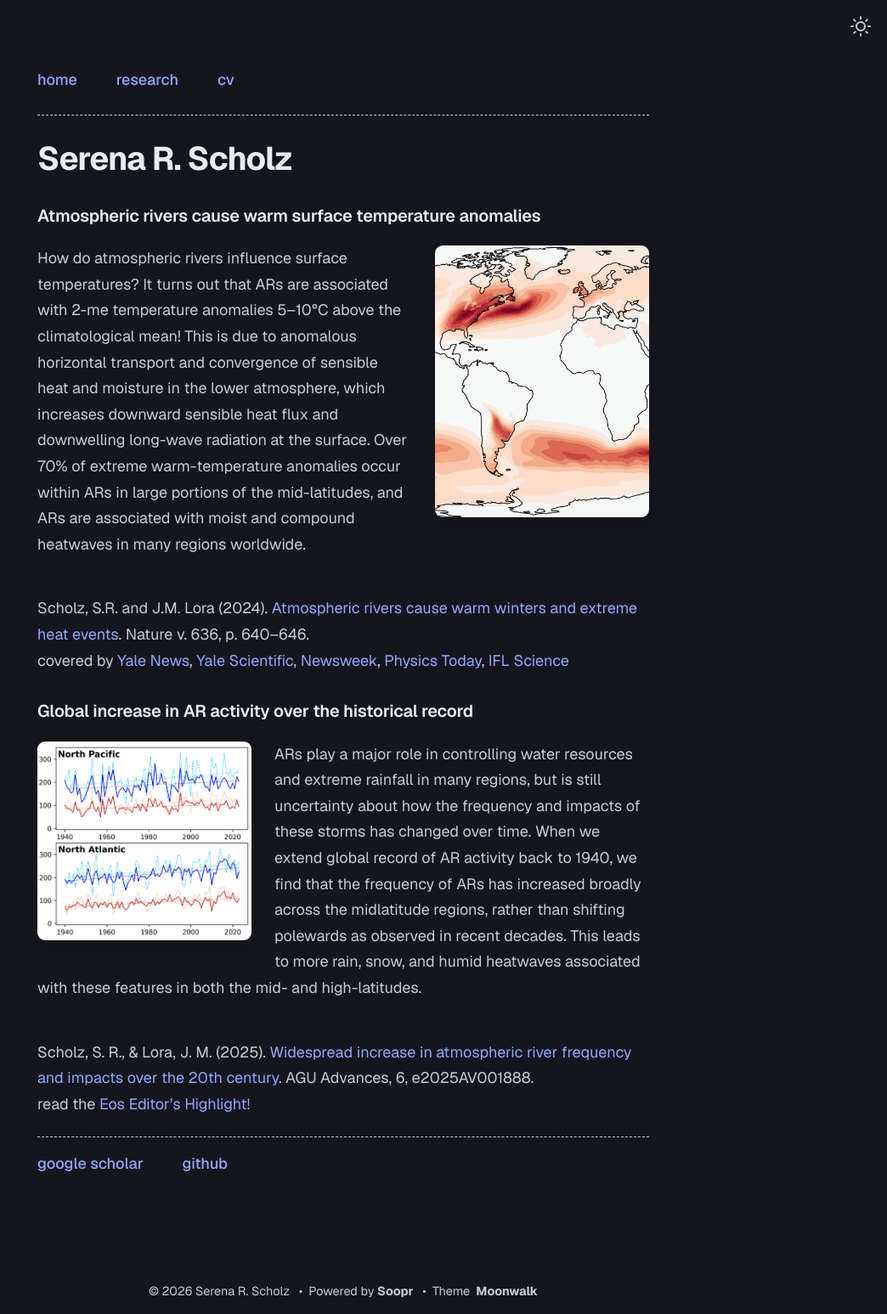
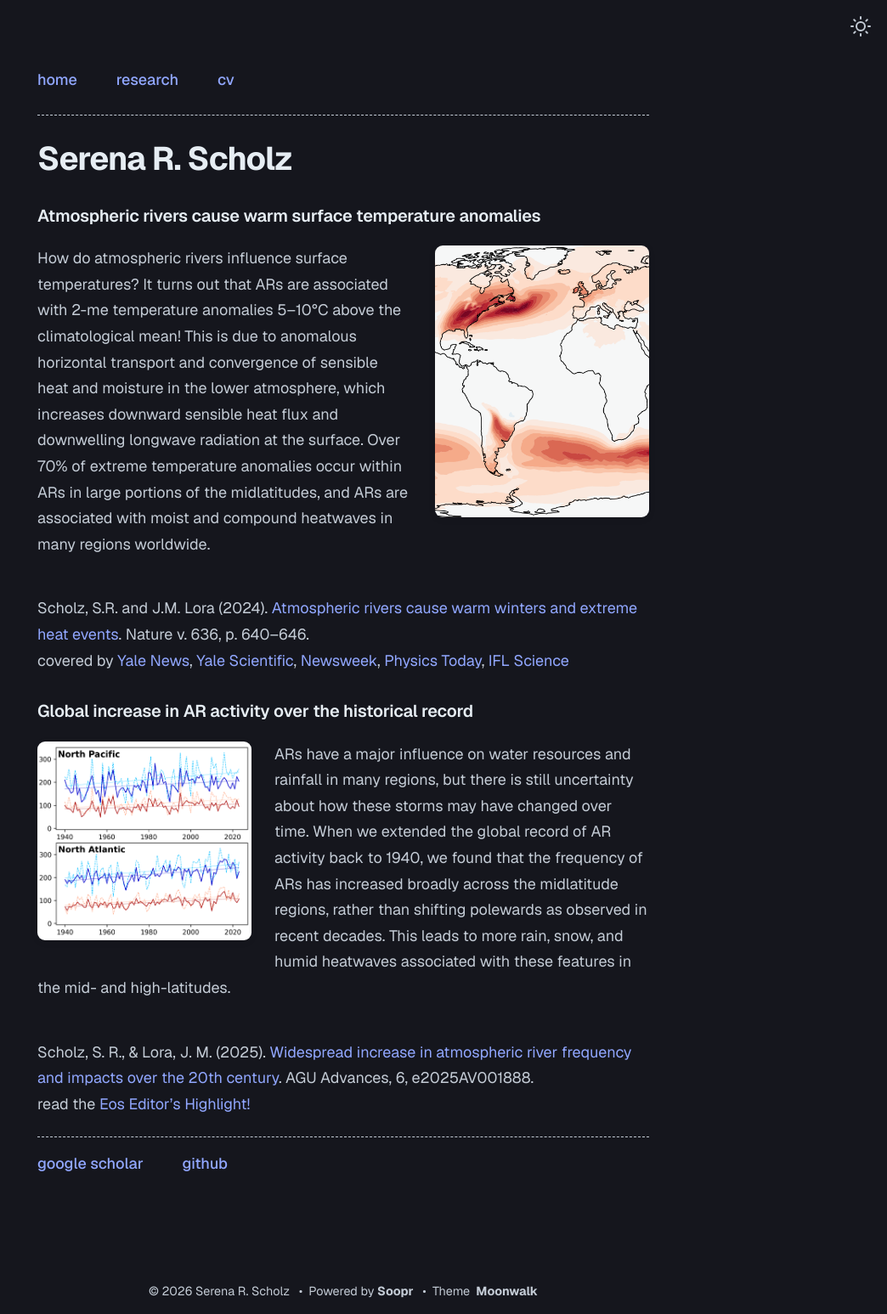
Before and after one commit to serenarscholz/serenarscholz.github.io, a Jekyll site: the page built from research.md, in a window 1280 px wide. Shown: the whole page at 85% size, without its empty margins (236-1280 px from the left). Built offline with Jekyll 4.4.1, drawn with Linux system fonts in a browser that asks for light colours.

Commit message:
Update research.md

```diff
--- a/research.md
+++ b/research.md
@@ -10,7 +10,7 @@ permalink: /research/
      alt="Net effect of 2m temperature anomalies associated with atmospheric rivers"
      style="float: right; width: 35%; margin: 0 0 1em 1.5em;">
 
-How do atmospheric rivers influence surface temperatures? It turns out that ARs are associated with 2-me temperature anomalies 5–10°C above the climatological mean! This is due to anomalous horizontal transport and convergence of sensible heat and moisture in the lower atmosphere, which increases downward sensible heat flux and downwelling long-wave radiation at the surface. Over 70% of extreme warm-temperature anomalies occur within ARs in large portions of the mid-latitudes, and ARs are associated with moist and compound heatwaves in many regions worldwide.
+How do atmospheric rivers influence surface temperatures? It turns out that ARs are associated with 2-me temperature anomalies 5–10°C above the climatological mean! This is due to anomalous horizontal transport and convergence of sensible heat and moisture in the lower atmosphere, which increases downward sensible heat flux and downwelling longwave radiation at the surface. Over 70% of extreme temperature anomalies occur within ARs in large portions of the midlatitudes, and ARs are associated with moist and compound heatwaves in many regions worldwide.
 <div style="clear: both;"></div>
 
 Scholz, S.R. and J.M. Lora (2024). [Atmospheric rivers cause warm winters and extreme heat events](https://doi.org/10.1038/s41586-024-08238-7). Nature v. 636, p. 640–646.\
@@ -21,7 +21,7 @@ covered by [Yale News](https://news.yale.edu/2024/12/18/intense-ribbons-rain-als
 <img src="/assets/trendfig_forwebsite.png"
      alt="Trend in monthly AR hours, DJF"
      style="float: left; width: 35%; margin: 0 1.5em 1em 0;">
-ARs play a major role in controlling water resources and extreme rainfall in many regions, but is still  uncertainty about how the frequency and impacts of these storms has changed over time. When we extend global record of AR activity back to 1940, we find that the frequency of ARs has increased broadly across the midlatitude regions, rather than shifting polewards as observed in recent decades. This leads to more rain, snow, and humid heatwaves associated with these features in both the mid- and high-latitudes.
+ARs have a major influence on water resources and  rainfall in many regions, but there is still  uncertainty about how these storms may have changed over time. When we extended the global record of AR activity back to 1940, we found that the frequency of ARs has increased broadly across the midlatitude regions, rather than shifting polewards as observed in recent decades. This leads to more rain, snow, and humid heatwaves associated with these features in the mid- and high-latitudes.
 <div style="clear: both;"></div>
 
 Scholz, S. R., & Lora, J. M. (2025). [Widespread increase in atmospheric river frequency and impacts over the 20th century](https://doi.org/10.1029/2025AV001888). AGU Advances, 6, e2025AV001888.\
```
